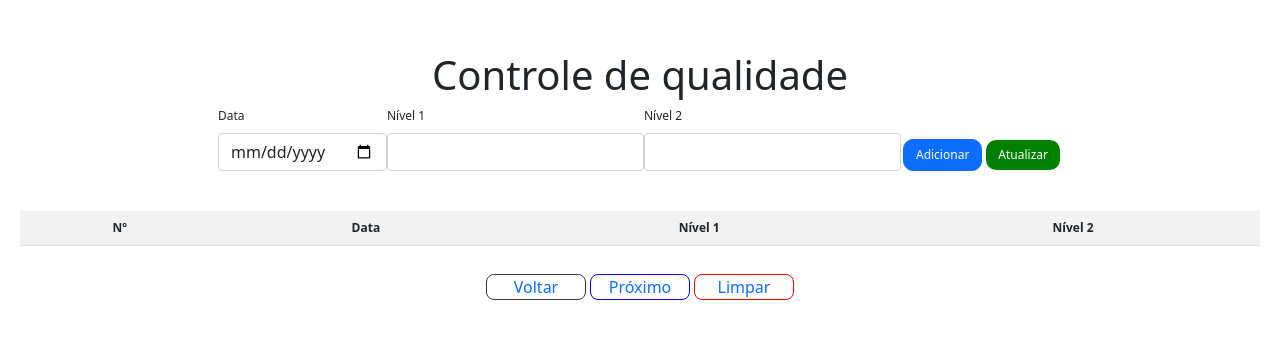
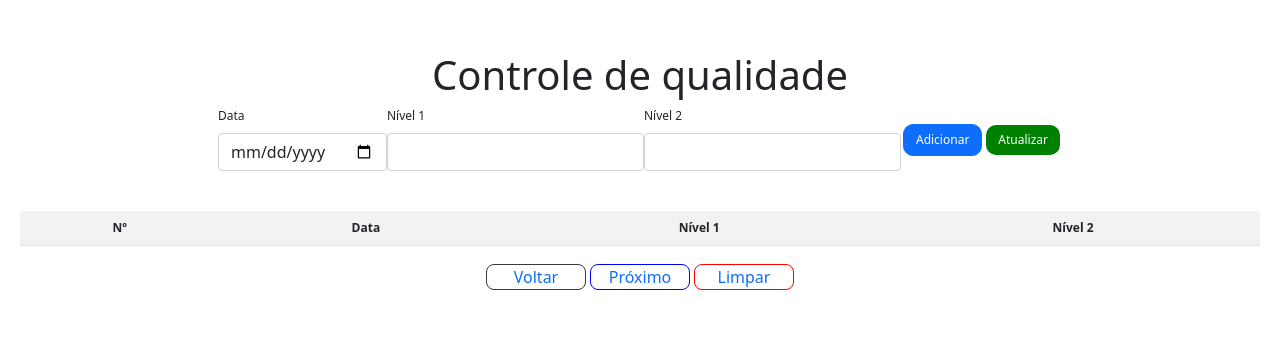
Before and after one commit to adrianomonteiroweb/westgard-system, a React (Create React App) app: page /batch-record in a window 1280 px wide. Shown: the part 154-492 px from the top of the page. Built offline with nearby package versions, Linux system fonts and the light colour scheme.

Commit message:
fix: update settings

```diff
--- a/src/context/initialGlobalState.js
+++ b/src/context/initialGlobalState.js
@@ -10,14 +10,14 @@ export const initialStage2 = {
   nivel1: {
     nivel1: 0,
     batchNumber: 0,
-    media: 100,
-    DP: 2
+    media: 0,
+    DP: 0
   },
   nivel2: {
     nivel2: 0,
     batchNumber: 0,
-    media: 300,
-    DP: 4
+    media: 0,
+    DP: 0
   }
 };
 
--- a/src/pages/BatchRecordPage/BatchRecordPage.js
+++ b/src/pages/BatchRecordPage/BatchRecordPage.js
@@ -5,14 +5,14 @@ import { Button, Table } from "react-bootstrap";
 import InputComponent from "../../components/forms/inputs/InputComponent";
 import { initialStage3 } from "../../context/initialGlobalState";
 import IsContext from "../../context/IsContext";
-import { emptyInputs, getValuesOfInputs, setValuesOfInputs } from "../../utils/functions";
+import { emptyInputs, getValuesOfInputs, setValuesOfInputs } from "../../utils/functions/";
 
 import "./batchRecordPage.css";
 
 function BatchRecordPage() {
   const { stage3, setStage3 } = useContext(IsContext);
+  const { stage2, setStage2 } = useContext(IsContext);
   const [batches, setBatches] = useState({});
-  console.log(stage3); // -----------------------------
 
   const setStage3Func = () =>
   {
--- a/src/pages/BatchRecordPage/batchRecordPage.css
+++ b/src/pages/BatchRecordPage/batchRecordPage.css
@@ -8,7 +8,7 @@
     font-size: 12px;
     margin: 2px;
     position: relative;
-    top: 30px;
+    top: 15px;
 }
 
 .batch-record-div .update-button {
@@ -33,8 +33,6 @@
     margin: 2px;
     text-align: center;
     text-decoration: none;
-    position: relative;
-    top: 10px;
 }
 
 .links-div #next-button {
@@ -44,8 +42,6 @@
     margin: 2px;
     text-align: center;
     text-decoration: none;
-    position: relative;
-    top: 10px;
 }
 
 .links-div #clear-button {
@@ -55,8 +51,6 @@
     margin: 2px;
     text-align: center;
     text-decoration: none;
-    position: relative;
-    top: 10px;
 }
 
 #back-button:hover {
```
